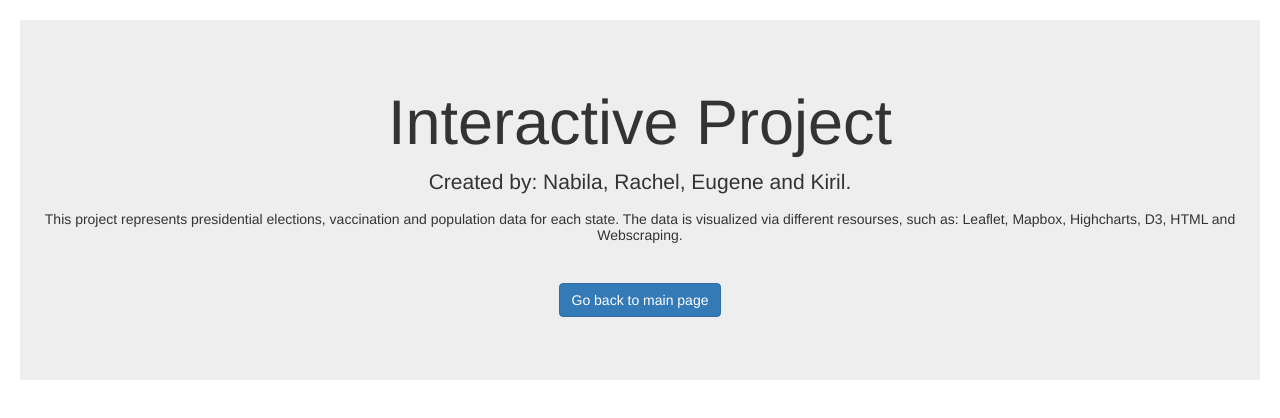
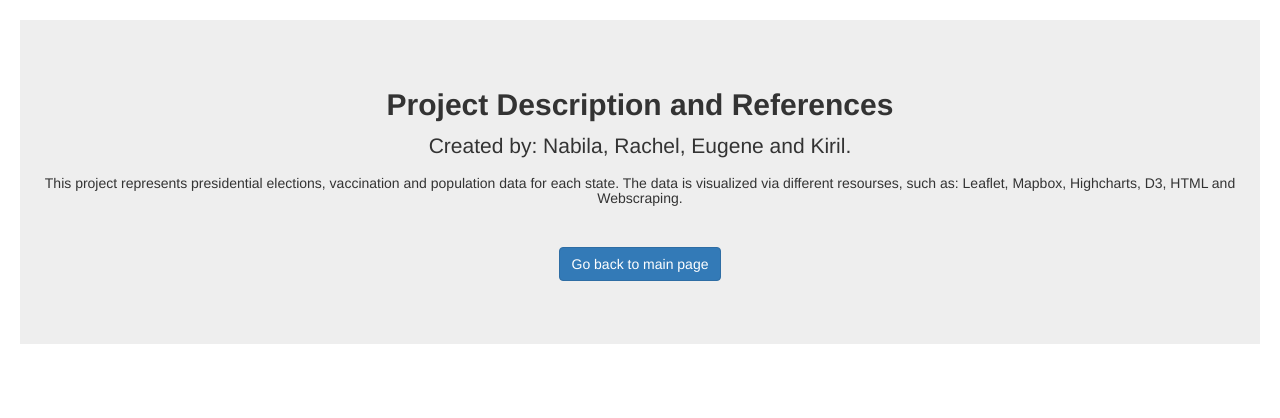
Before and after one commit to Rctho/project-3, a plain HTML site: page reference.html in a window 1280 px wide. Drawn offline with nearby package versions, Linux system fonts and the light colour scheme.

Commit message:
adding html

```diff
--- a/reference.html
+++ b/reference.html
@@ -4,6 +4,7 @@
 		<meta charset="utf-8">
 		<title>References</title>
 		<link rel="stylesheet" type="text/css" href="static/css/style.css">
+
 		<!-- bootstrap -->
 		<link rel="stylesheet" href="https://maxcdn.bootstrapcdn.com/bootstrap/3.3.7/css/bootstrap.min.css">
 	</head>
@@ -12,9 +13,9 @@
 		<div class="row">
 			<div class="col-md-12">
 			  <div class="jumbotron">
-				<h1>
-				  Interactive Project
-				</h1>
+				<h2>
+				<strong>Project Description and References</strong>
+				</h2>
 				<p>
 				   Created by:  Nabila, Rachel, Eugene and Kiril.
 				</p>
--- a/static/css/style.css
+++ b/static/css/style.css
@@ -9,9 +9,7 @@ text-align: center;
 
 }
 
-.col-md-3 {
-padding-left: 100px;
-}
+
 
 
 /* set map, body, and html to 100% of the screen size */
```
Also changed, not shown: index.html (+3 -3 lines).
